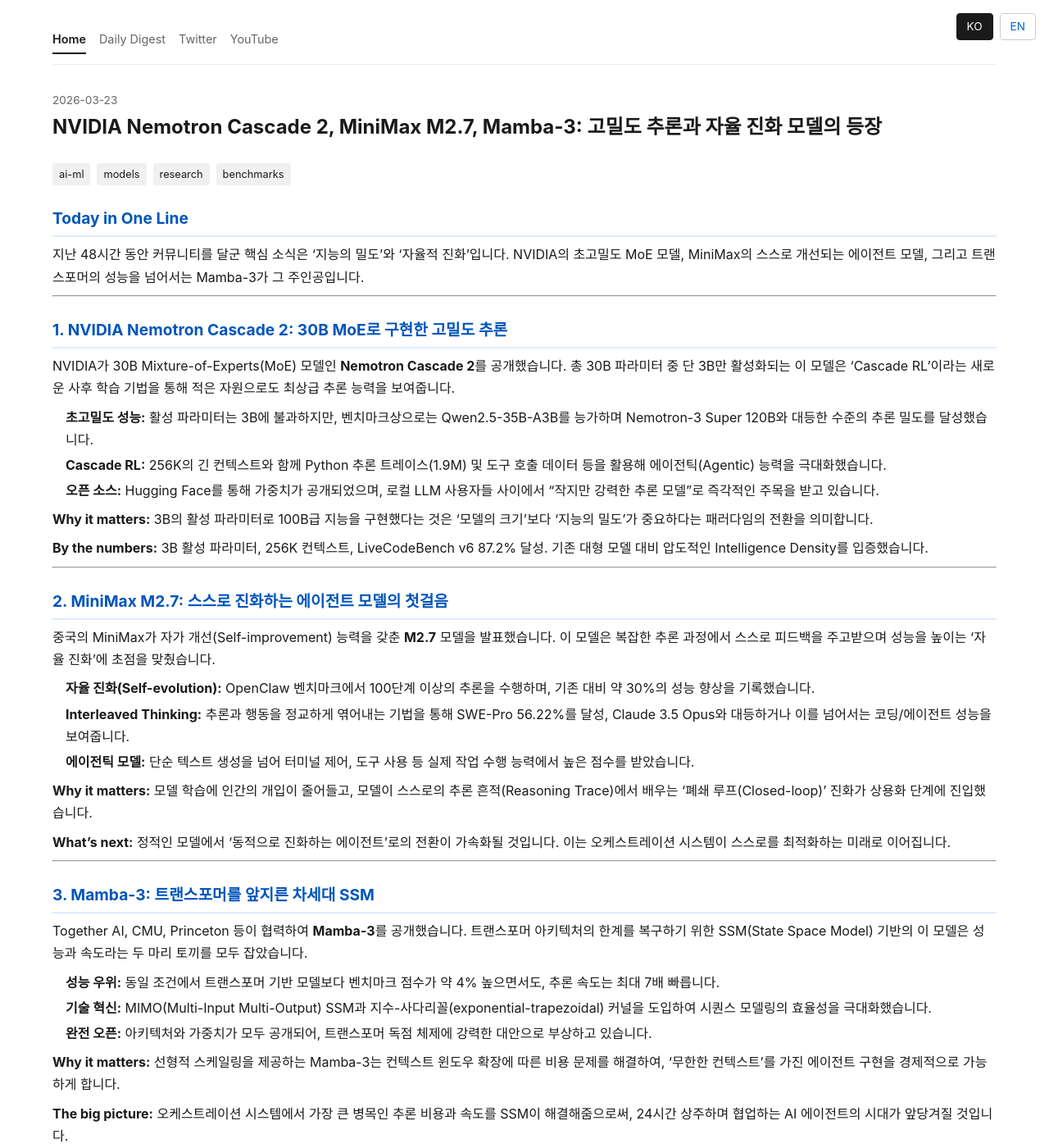
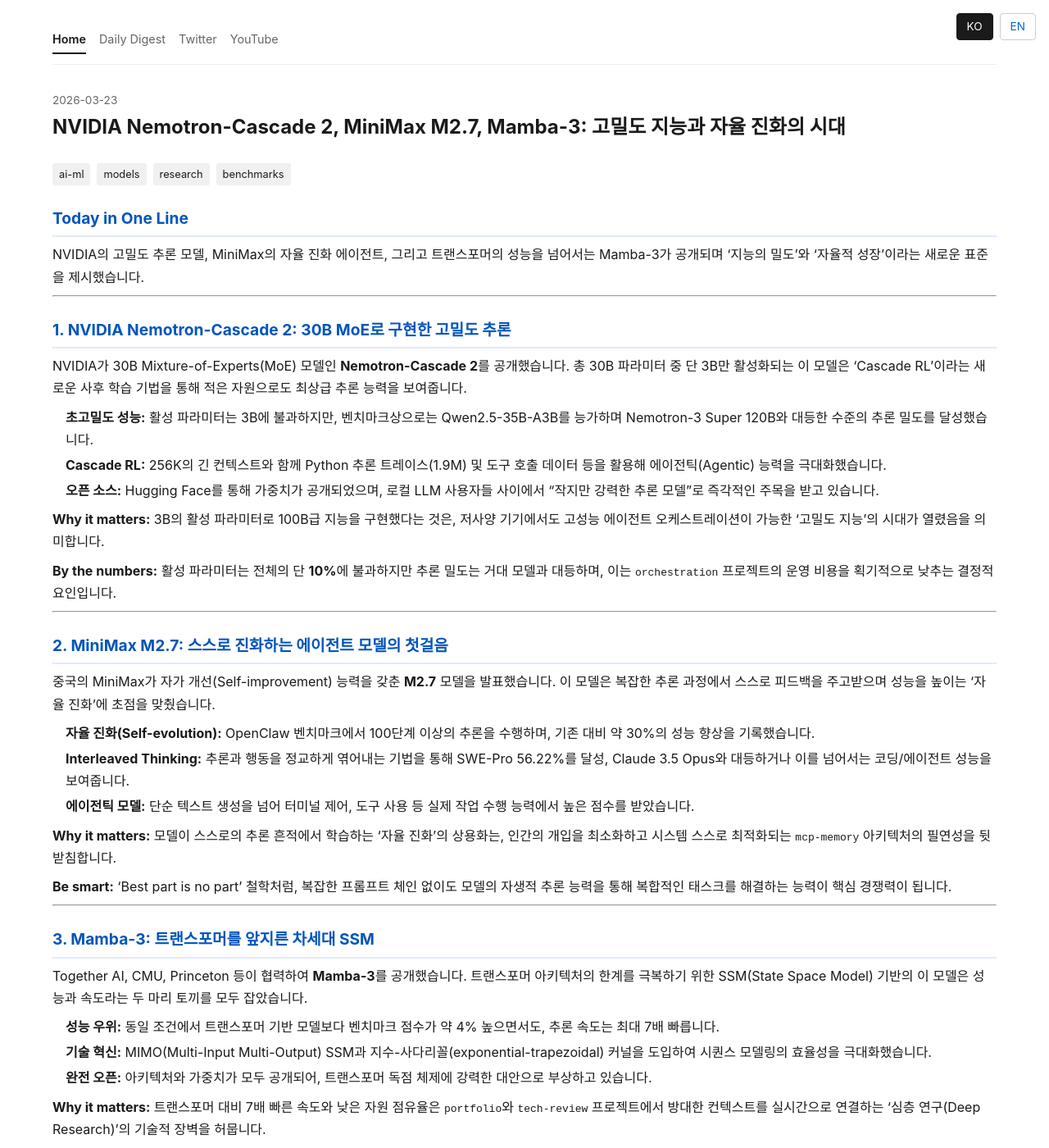
Before and after one commit to paulseongminpark/tech-review, a Jekyll site: the page built from _posts/ko/2026-03-23-daily-tech-review.md, in a window 1280 px wide and 1400 px high. Shown: the whole window at 82% size. Built offline with Jekyll 4.4.1, drawn with Linux system fonts in a browser that asks for light colours; some of the changed text lies outside the part shown.

Commit message:
[tech-review] 2026-03-23 daily post (3-Tier DR + Claude 맥락)

```diff
--- /dev/null
+++ b/_data/sections/2026-03-23-ko.json
@@ -0,0 +1,45 @@
+{
+  "date": "2026-03-23",
+  "lang": "ko",
+  "post_url": "/ko/2026/03/23/daily-tech-review/",
+  "post_title": "NVIDIA Nemotron-Cascade 2, MiniMax M2.7, Mamba-3: 고밀도 지능과 자율 진화의 시대",
+  "source_type": "perplexity",
+  "sections": [
+    {
+      "index": 1,
+      "title": "NVIDIA Nemotron-Cascade 2: 30B MoE로 구현한 고밀도 추론",
+      "lead": "NVIDIA가 30B Mixture-of-Experts(MoE) 모델인 **Nemotron-Cascade 2**를 공개했습니다. 총 30B 파라미터 중 단 3B만 활성화되는 이 모델은 'Cascade RL'이라는 새로운 사후 학습 기법을 통해 적은 자원으로도 최상급 추론 능력을 보여줍니다.",
+      "tags": [
+        "ai-models",
+        "research",
+        "benchmarks",
+        "nvidia"
+      ],
+      "anchor": "nvidia-nemotron-cascade-2-30b-moe로-구현한-고밀도-추론"
+    },
+    {
+      "index": 2,
+      "title": "MiniMax M2.7: 스스로 진화하는 에이전트 모델의 첫걸음",
+      "lead": "중국의 MiniMax가 자가 개선(Self-improvement) 능력을 갖춘 **M2.7** 모델을 발표했습니다. 이 모델은 복잡한 추론 과정에서 스스로 피드백을 주고받으며 성능을 높이는 '자율 진화'에 초점을 맞췄습니다.",
+      "tags": [
+        "ai-models",
+        "research",
+        "benchmarks",
+        "ma"
+      ],
+      "anchor": "minimax-m27-스스로-진화하는-에이전트-모델의-첫걸음"
+    },
+    {
+      "index": 3,
+      "title": "Mamba-3: 트랜스포머를 앞지른 차세대 SSM",
+      "lead": "Together AI, CMU, Princeton 등이 협력하여 **Mamba-3**를 공개했습니다. 트랜스포머 아키텍처의 한계를 극복하기 위한 SSM(State Space Model) 기반의 이 모델은 성능과 속도라는 두 마리 토끼를 모두 잡았습니다.",
+      "tags": [
+        "ai-models",
+        "research",
+        "benchmarks",
+        "ma"
+      ],
+      "anchor": "mamba-3-트랜스포머를-앞지른-차세대-ssm"
+    }
+  ]
+}
--- a/_posts/ko/2026-03-23-daily-tech-review.md
+++ b/_posts/ko/2026-03-23-daily-tech-review.md
@@ -1,6 +1,6 @@
 ---
 layout: post
-title: "NVIDIA Nemotron Cascade 2, MiniMax M2.7, Mamba-3: 고밀도 추론과 자율 진화 모델의 등장"
+title: "NVIDIA Nemotron-Cascade 2, MiniMax M2.7, Mamba-3: 고밀도 지능과 자율 진화의 시대"
 date: 2026-03-23
 lang: ko
 permalink: /ko/2026/03/23/daily-tech-review/
@@ -10,20 +10,20 @@
 ---
 
 ## Today in One Line
-지난 48시간 동안 커뮤니티를 달군 핵심 소식은 '지능의 밀도'와 '자율적 진화'입니다. NVIDIA의 초고밀도 MoE 모델, MiniMax의 스스로 개선되는 에이전트 모델, 그리고 트랜스포머의 성능을 넘어서는 Mamba-3가 그 주인공입니다.
+NVIDIA의 고밀도 추론 모델, MiniMax의 자율 진화 에이전트, 그리고 트랜스포머의 성능을 넘어서는 Mamba-3가 공개되며 '지능의 밀도'와 '자율적 성장'이라는 새로운 표준을 제시했습니다.
 
 ---
 
-## 1. NVIDIA Nemotron Cascade 2: 30B MoE로 구현한 고밀도 추론
-NVIDIA가 30B Mixture-of-Experts(MoE) 모델인 **Nemotron Cascade 2**를 공개했습니다. 총 30B 파라미터 중 단 3B만 활성화되는 이 모델은 'Cascade RL'이라는 새로운 사후 학습 기법을 통해 적은 자원으로도 최상급 추론 능력을 보여줍니다.
+## 1. NVIDIA Nemotron-Cascade 2: 30B MoE로 구현한 고밀도 추론
+NVIDIA가 30B Mixture-of-Experts(MoE) 모델인 **Nemotron-Cascade 2**를 공개했습니다. 총 30B 파라미터 중 단 3B만 활성화되는 이 모델은 'Cascade RL'이라는 새로운 사후 학습 기법을 통해 적은 자원으로도 최상급 추론 능력을 보여줍니다.
 
 - **초고밀도 성능:** 활성 파라미터는 3B에 불과하지만, 벤치마크상으로는 Qwen2.5-35B-A3B를 능가하며 Nemotron-3 Super 120B와 대등한 수준의 추론 밀도를 달성했습니다.
 - **Cascade RL:** 256K의 긴 컨텍스트와 함께 Python 추론 트레이스(1.9M) 및 도구 호출 데이터 등을 활용해 에이전틱(Agentic) 능력을 극대화했습니다.
 - **오픈 소스:** Hugging Face를 통해 가중치가 공개되었으며, 로컬 LLM 사용자들 사이에서 "작지만 강력한 추론 모델"로 즉각적인 주목을 받고 있습니다.
 
-**Why it matters:** 3B의 활성 파라미터로 100B급 지능을 구현했다는 것은 '모델의 크기'보다 '지능의 밀도'가 중요하다는 패러다임의 전환을 의미합니다.
+**Why it matters:** 3B의 활성 파라미터로 100B급 지능을 구현했다는 것은, 저사양 기기에서도 고성능 에이전트 오케스트레이션이 가능한 '고밀도 지능'의 시대가 열렸음을 의미합니다.
 
-**By the numbers:** 3B 활성 파라미터, 256K 컨텍스트, LiveCodeBench v6 87.2% 달성. 기존 대형 모델 대비 압도적인 Intelligence Density를 입증했습니다.
+**By the numbers:** 활성 파라미터는 전체의 단 **10%**에 불과하지만 추론 밀도는 거대 모델과 대등하며, 이는 `orchestration` 프로젝트의 운영 비용을 획기적으로 낮추는 결정적 요인입니다.
 
 ---
 
@@ -34,21 +34,21 @@
 - **Interleaved Thinking:** 추론과 행동을 정교하게 엮어내는 기법을 통해 SWE-Pro 56.22%를 달성, Claude 3.5 Opus와 대등하거나 이를 넘어서는 코딩/에이전트 성능을 보여줍니다.
 - **에이전틱 모델:** 단순 텍스트 생성을 넘어 터미널 제어, 도구 사용 등 실제 작업 수행 능력에서 높은 점수를 받았습니다.
 
-**Why it matters:** 모델 학습에 인간의 개입이 줄어들고, 모델이 스스로의 추론 흔적(Reasoning Trace)에서 배우는 '폐쇄 루프(Closed-loop)' 진화가 상용화 단계에 진입했습니다.
+**Why it matters:** 모델이 스스로의 추론 흔적에서 학습하는 '자율 진화'의 상용화는, 인간의 개입을 최소화하고 시스템 스스로 최적화되는 `mcp-memory` 아키텍처의 필연성을 뒷받침합니다.
 
-**What's next:** 정적인 모델에서 '동적으로 진화하는 에이전트'로의 전환이 가속화될 것입니다. 이는 오케스트레이션 시스템이 스스로를 최적화하는 미래로 이어집니다.
+**Be smart:** 'Best part is no part' 철학처럼, 복잡한 프롬프트 체인 없이도 모델의 자생적 추론 능력을 통해 복합적인 태스크를 해결하는 능력이 핵심 경쟁력이 됩니다.
 
 ---
 
 ## 3. Mamba-3: 트랜스포머를 앞지른 차세대 SSM
-Together AI, CMU, Princeton 등이 협력하여 **Mamba-3**를 공개했습니다. 트랜스포머 아키텍처의 한계를 복구하기 위한 SSM(State Space Model) 기반의 이 모델은 성능과 속도라는 두 마리 토끼를 모두 잡았습니다.
+Together AI, CMU, Princeton 등이 협력하여 **Mamba-3**를 공개했습니다. 트랜스포머 아키텍처의 한계를 극복하기 위한 SSM(State Space Model) 기반의 이 모델은 성능과 속도라는 두 마리 토끼를 모두 잡았습니다.
 
 - **성능 우위:** 동일 조건에서 트랜스포머 기반 모델보다 벤치마크 점수가 약 4% 높으면서도, 추론 속도는 최대 7배 빠릅니다.
 - **기술 혁신:** MIMO(Multi-Input Multi-Output) SSM과 지수-사다리꼴(exponential-trapezoidal) 커널을 도입하여 시퀀스 모델링의 효율성을 극대화했습니다.
 - **완전 오픈:** 아키텍처와 가중치가 모두 공개되어, 트랜스포머 독점 체제에 강력한 대안으로 부상하고 있습니다.
 
-**Why it matters:** 선형적 스케일링을 제공하는 Mamba-3는 컨텍스트 윈도우 확장에 따른 비용 문제를 해결하여, '무한한 컨텍스트'를 가진 에이전트 구현을 경제적으로 가능하게 합니다.
+**Why it matters:** 트랜스포머 대비 7배 빠른 속도와 낮은 자원 점유율은 `portfolio`와 `tech-review` 프로젝트에서 방대한 컨텍스트를 실시간으로 연결하는 '심층 연구(Deep Research)'의 기술적 장벽을 허뭅니다.
 
-**The big picture:** 오케스트레이션 시스템에서 가장 큰 병목인 추론 비용과 속도를 SSM이 해결해줌으로써, 24시간 상주하며 협업하는 AI 에이전트의 시대가 앞당겨질 것입니다.
+**What's next:** SSM 기반의 고속 추론은 오케스트레이션 시스템의 병목을 제거하여, 수많은 에이전트가 동시에 협업하는 '동적 에이전틱 흐름'을 보편화할 것입니다.
 
 ## Comments
```
